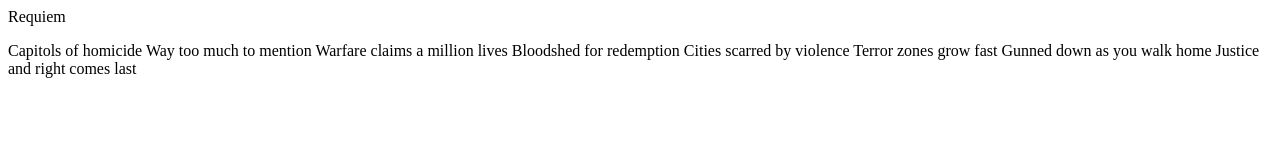
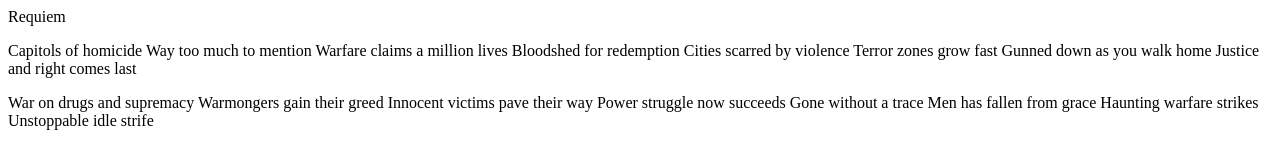
Before and after one commit to pacynek93/nauka-gita-2, a plain HTML site: page index.html in a window 1280 px wide. Drawn offline with Linux system fonts and the light colour scheme.

Commit message:
Update index.html

```diff
--- a/index.html
+++ b/index.html
@@ -15,5 +15,15 @@
             Terror zones grow fast
             Gunned down as you walk home
             Justice and right comes last</p>
+        <p>War on drugs and supremacy
+            Warmongers gain their greed
+            Innocent victims pave their way
+            Power struggle now succeeds
+
+            Gone without a trace
+            Men has fallen from grace
+            Haunting warfare strikes
+            Unstoppable idle strife
+        </p>
     </body>
 </html>
```
